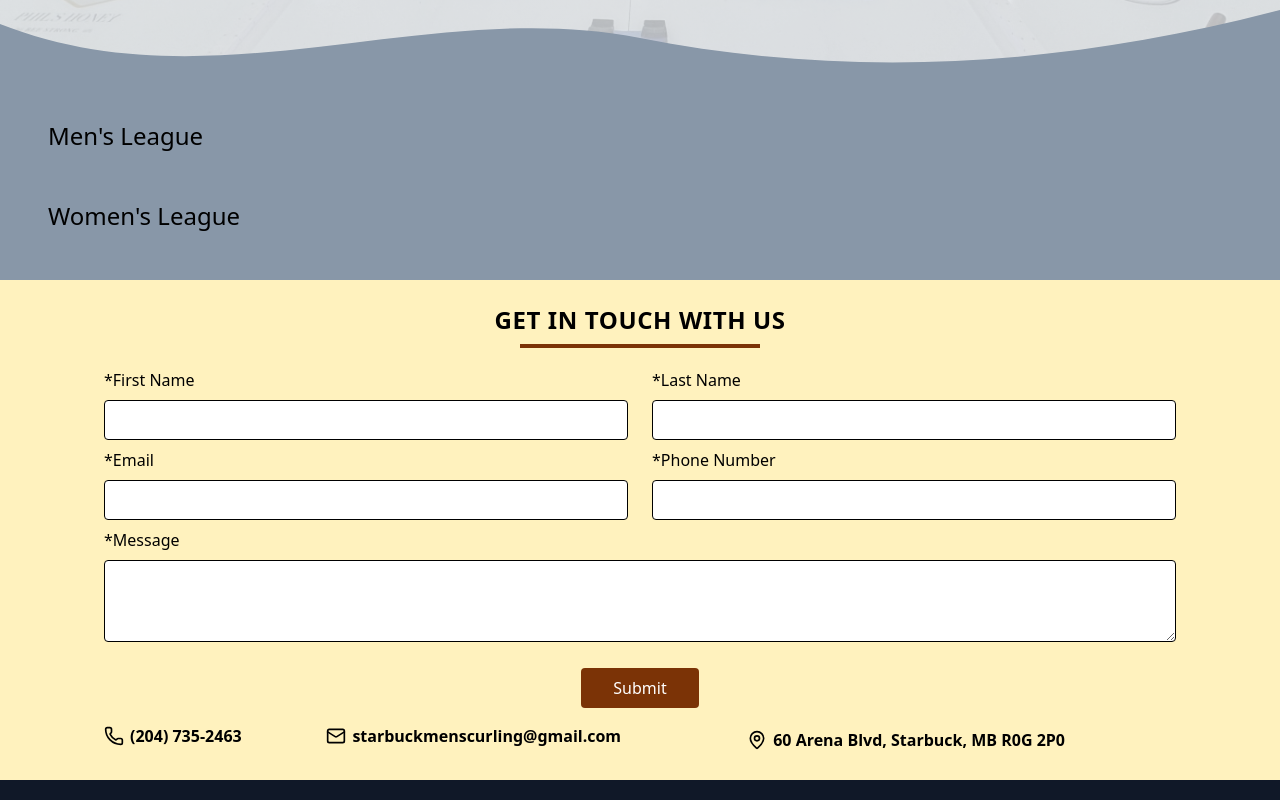
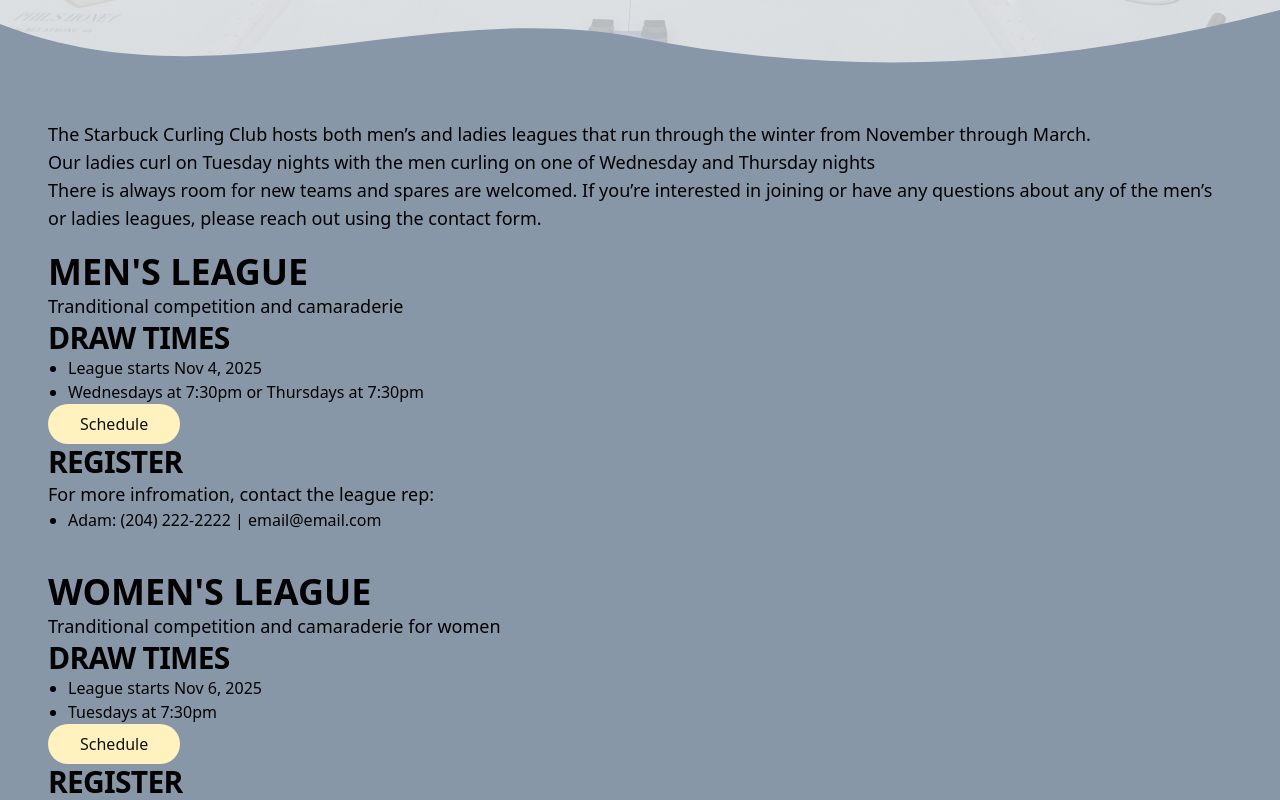
Before and after one commit to Azarov204/starbuck-curling, a React (Vite) app: page /starbuck-curling/leagues in a window 1280 px wide. Shown: the part 560-1360 px from the top of the page. Built offline with nearby package versions, Linux system fonts and the light colour scheme.

Commit message:
Add league info component to league page
Also adjusted text sizes globablly for p, h1, h2, and h3

```diff
--- /dev/null
+++ b/src/components/LeagueInfo/LeagueInfo.jsx
@@ -0,0 +1,26 @@
+const LeagueInfo = ({name, desc, startDay, gameDay, scheduleImg, registerInfo}) => {
+
+  return (
+    <div className="mx-auto max-w-7xl px-12 py-5">
+      <h1 className="font-bold uppercase">{name}</h1>
+      <p>{desc}</p>
+      <h2 className="font-bold tracking-tight">DRAW TIMES</h2>
+      <ul className="list-disc pl-5">
+        <li>{startDay}</li>
+        <li>{gameDay}</li>
+      </ul>
+      <a href={scheduleImg} target="_blank" rel="noopener noreferrer">
+        <button className="px-8 py-2 text-header-text-dark bg-starbuck rounded-3xl transition cursor-pointer">
+          Schedule
+        </button>
+      </a>
+      <h2 className="font-bold tracking-tight">REGISTER</h2>
+      <p>For more infromation, contact the league rep:</p>
+      <ul className="list-disc pl-5">
+        <li>{registerInfo}</li>
+      </ul>
+    </div>
+  );
+}
+
+export default LeagueInfo;
--- a/src/index.css
+++ b/src/index.css
@@ -11,6 +11,27 @@
     --color-header-text-hover-dark: #838383;
 
     --color-sponsor-dark-text: #121212;
+
+    --global-text-dark: #121212;
+}
+
+@layer base {
+    p {
+        @apply text-sm sm:text-base lg:text-lg;
+    }
+
+    h1 {
+        @apply text-2xl sm:text-3xl lg:text-4xl;
+    }
+
+    h2 {
+        @apply text-xl sm:text-2xl lg:text-3xl;
+    }
+
+    h3 {
+        @apply text-lg sm:text-xl lg:text-2xl;
+    }
+
 }
 
 @layer utilities {
--- a/src/pages/Leagues/Leagues.jsx
+++ b/src/pages/Leagues/Leagues.jsx
@@ -1,6 +1,8 @@
 import HeroText from "../../components/Hero/HeroText";
 import image from "../../assets/heros/image_2_crop.jpg";
+import scheduleImg from "../../assets/posters/poster.png";
 import Contact from "../../components/Contact/Contact.jsx";
+import LeagueInfo from "../../components/LeagueInfo/LeagueInfo.jsx";
 
 const Leagues = () => {
   return (
@@ -8,12 +10,38 @@
       <HeroText
         backgroundImage={image}
         title="Leagues"
-        description="Different Leagues we offer at the Starbuck Curling Club"
+        description="Come play!"
       />
-      <div className="container">
-        <h1 className="mx-auto max-w-7xl px-12 text-2xl">Men's League</h1>
-        <h1 className="mx-auto max-w-7xl p-12 text-2xl">Women's League</h1>
+      <div className="mx-auto max-w-7xl px-12">
+        <p>
+          The Starbuck Curling Club hosts both men’s and ladies leagues
+          that run through the winter from November through March.
+        </p>
+        <p>
+          Our ladies curl on Tuesday nights with the men curling on one of Wednesday and Thursday nights
+        </p>
+
+        <p>
+          There is always room for new teams and spares are welcomed. If you’re interested in joining or have
+          any questions about any of the men’s or ladies leagues, please reach out using the contact form.
+        </p>
       </div>
+      <LeagueInfo
+        name="Men's League"
+        desc="Tranditional competition and camaraderie"
+        startDay="League starts Nov 4, 2025"
+        gameDay="Wednesdays at 7:30pm or Thursdays at 7:30pm"
+        scheduleImg={scheduleImg}
+        registerInfo="Adam: (204) 222-2222 | email@email.com"
+      />
+      <LeagueInfo
+        name="Women's League"
+        desc="Tranditional competition and camaraderie for women"
+        startDay="League starts Nov 6, 2025"
+        gameDay="Tuesdays at 7:30pm"
+        scheduleImg={scheduleImg}
+        registerInfo="Adamithy: (204) 222-2222 | email@email.com"
+      />
       <Contact/>
     </>
   );
```
